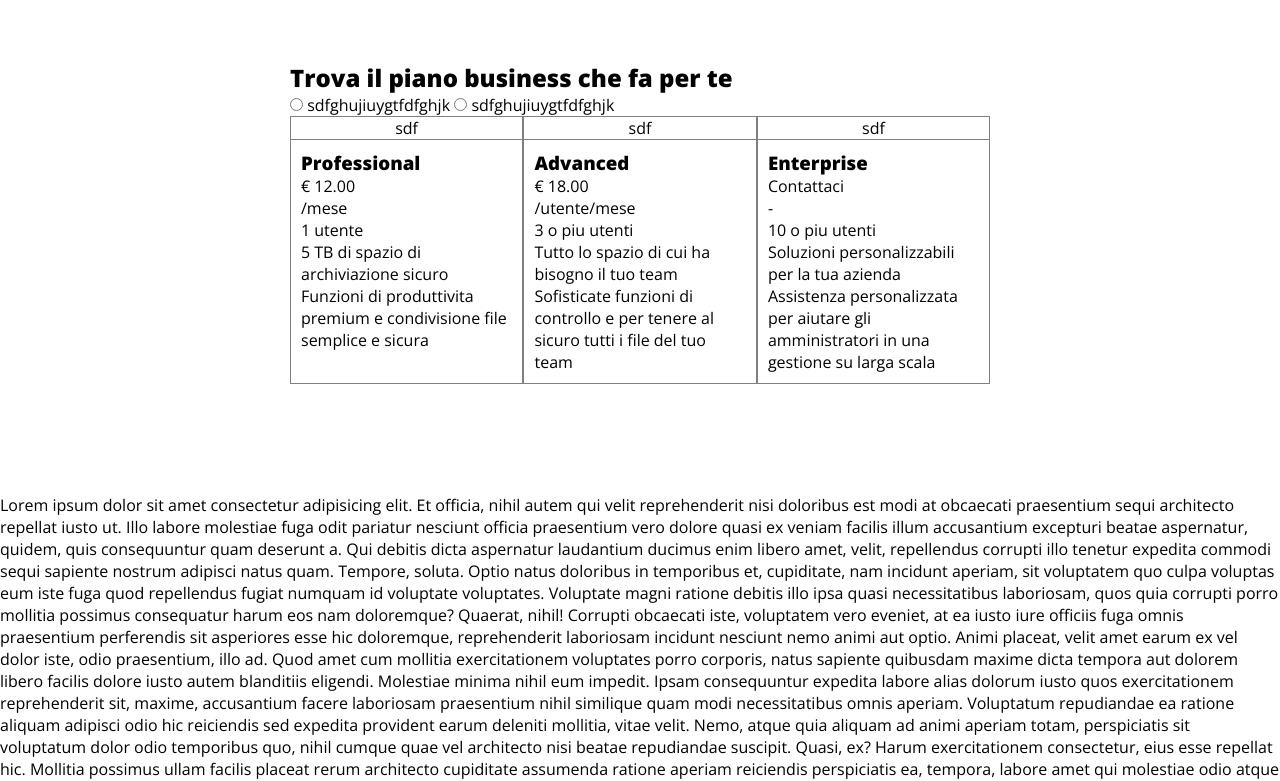
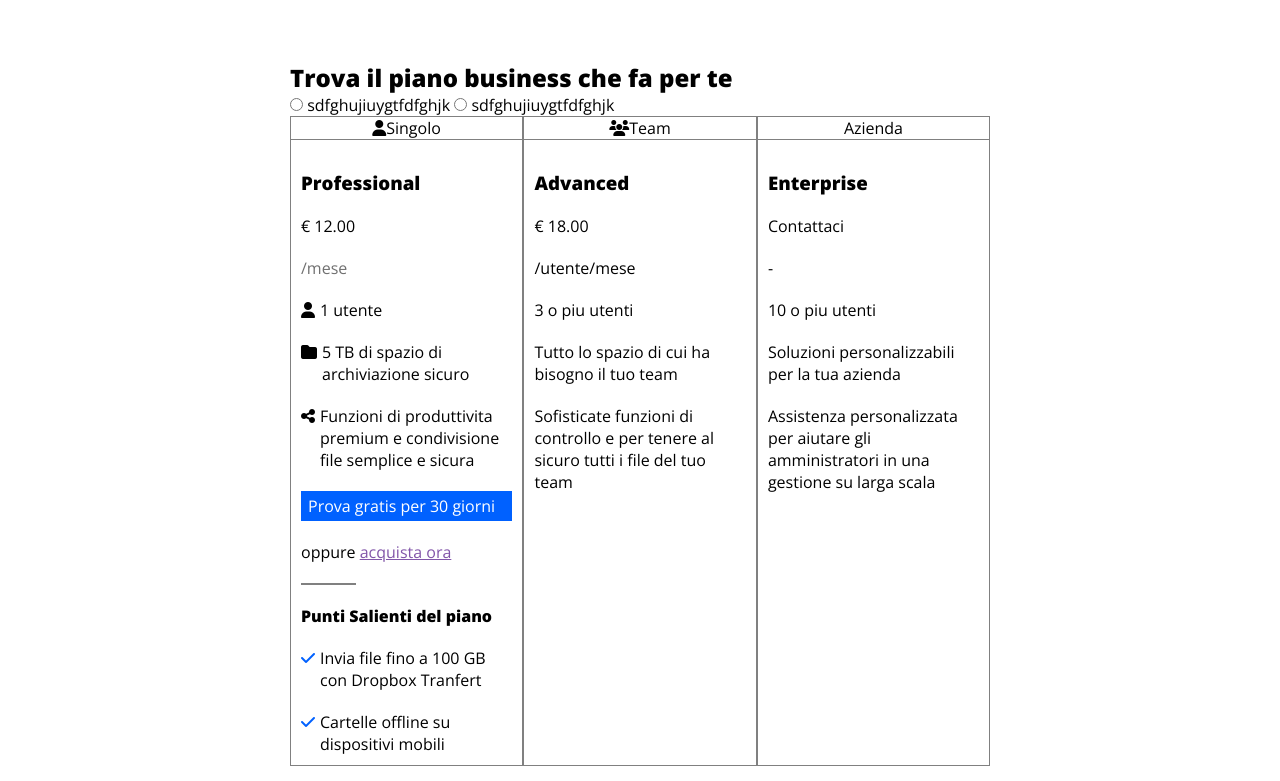
Before and after one commit to PatrizioCorcione/htmlcss-dropbox, a plain HTML site: page index.html in a window 1280 px wide. Shown: the part 619-1400 px from the top of the page. Drawn offline with nearby package versions, Linux system fonts and the light colour scheme.

Commit message:
aggiustamenti

```diff
--- a/assets/css/style.css
+++ b/assets/css/style.css
@@ -15,6 +15,17 @@ img{
   --clr-hero: #b4d0e7;
   --clr-footer: #000000;
   --clr-white: #ffffff;
+  --clr-gray: #707070;
+  --clr-violet: #8256a9;
+}
+.text-gray{
+  color: var(--clr-gray);
+}
+.text-violet{
+  color: var(--clr-violet);
+}
+.blu-text{
+  color: var(--fake-btn);
 }
 body{
   font-family: 'Open Sans', sans-serif;
@@ -41,14 +52,22 @@ body{
 .font-big{
   font-size: 3.5rem;
 }
-
-
+.fake-btn{
+  color: var(--clr-white);
+  background-color: var(--fake-btn);
+  padding: 4px 7px;
+}
+.hr-separation{
+  width: 55px;
+  border: 1px solid gray;
+  margin: 50px 0px;
+}
 /*HEADER*/
 
 ul{
   list-style: none;
 }
-a{
+header a{
   text-decoration: none;
 }
 .top-ul li{
@@ -74,11 +93,9 @@ header{
 .top-ul ul li a{
   color: var(--clr-footer);
 }
-.fake-btn{
-  color: var(--clr-white);
-  background-color: var(--fake-btn);
-  padding: 4px 7px;
-}
+
+/*HERO*/
+
 .hero-color{
   max-height:570px ;
   background-color: var(--clr-hero);
@@ -102,6 +119,8 @@ header{
   margin: 25px 0px 10px 0px;
   font-size: 2rem;
 }
+
+/*SECTION BUSINESS*/
 .colum{
   border: 1px solid gray;
   width: 33.3%;
@@ -115,8 +134,17 @@ header{
 }
 .table{
   display: flex;
-justify-content: space-between;
+  justify-content: space-between;
 }
+
 .icon-alone{
   text-align: center;
 }
+
+.colum-ul i{
+  margin-right: 5px;
+}
+
+.colum-ul li{
+  margin: 20px 0px 0px 0px;
+}
--- a/index.html
+++ b/index.html
@@ -69,22 +69,65 @@
       <div class="table">
         <div class="colum">
           <div class="icon-alone">
-            sdf
+            <p><i class="fa-solid fa-user"></i>Singolo</p>
           </div>
           <div class="colum-ul">
             <ul>
               <li><h3>Professional</h3></li>
               <li>&euro; 12.00</li>
-              <li>/mese</li>
-              <li>1 utente</li>
-              <li>5 TB di spazio di archiviazione sicuro</li>
-              <li>Funzioni di produttivita premium e condivisione file semplice e sicura</li>
+              <li class="text-gray">/mese</li>
+              <li class="flexing">
+                <div>
+                  <i class="fa-solid fa-user"></i>
+                </div>
+                <div>
+                  1 utente
+                </div>
+              </li>
+              <li class="flexing">
+                <div>
+                  <i class="fa-solid fa-folder"></i>
+                </div>
+                <div>
+                  5 TB di spazio di archiviazione sicuro
+                </div>
+              </li>
+              <li class="flexing">
+                <div>
+                  <i class="fa-solid fa-share-nodes"></i>
+                </div>
+
+                <div>
+                  Funzioni di produttivita premium e condivisione file semplice e sicura
+                </div>
+              </li>
+              <li class="fake-btn">Prova gratis per 30 giorni</li>
+              <li>oppure <a class="text-violet" href="#">acquista ora</a></li>
+              <li  class="hr-separation"></li>
+              <li><h4>Punti Salienti del piano</h4></li>
+              <li class="flexing ">
+                <div class="blu-text">
+                  <i class="fa-solid fa-check"></i>
+                </div>
+                <div>
+                  Invia file fino a 100 GB con Dropbox Tranfert
+                </div>
+              </li>
+              <li class="flexing">
+                <div class="blu-text">
+                  <i class="fa-solid fa-check"></i>
+                </div>
+                <div>
+                  Cartelle offline su dispositivi mobili
+                </div>
+              </li>
             </ul>
           </div>
+
         </div>
         <div class="colum">
           <div class="icon-alone">
-            sdf
+            <p><i class="fa-solid fa-users"></i>Team</p>
           </div>
           <div class="colum-ul">
             <ul>
@@ -99,7 +142,7 @@
         </div>
         <div class="colum">
           <div class="icon-alone">
-            sdf
+            <p>Azienda</p>
           </div>
           <div class="colum-ul">
             <ul>
```
Also changed, not shown: assets/img/share-nodes-solid.svg (added).
